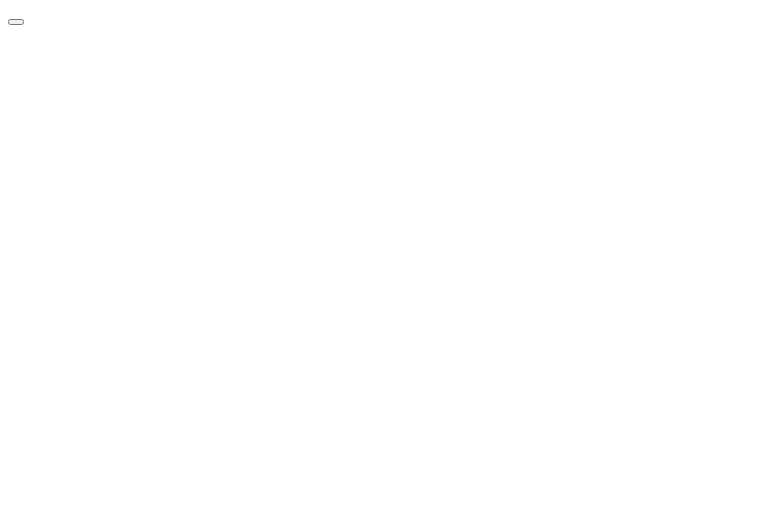
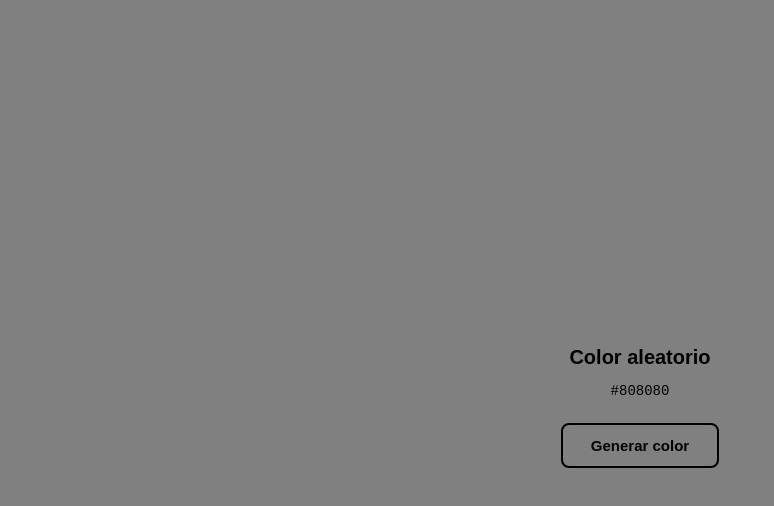
Before and after one commit to EusebioCO296/frontend-1-repository-intermediate, a plain HTML site: page cambiaColorAuto/index.html in a window 1280 px wide. Shown: the whole page, without its empty margins (0-774 px from the left). Drawn offline with Linux system fonts and the light colour scheme.

Commit message:
ejercicios frontend

```diff
--- a/cambiaColorAuto/cambiaColorAuto.js
+++ b/cambiaColorAuto/cambiaColorAuto.js
@@ -0,0 +1,24 @@
+function randomChannel() {
+    return Math.floor(Math.random() * 256);
+}
+
+function toHex(value) {
+    return value.toString(16).padStart(2, '0');
+}
+
+function changeColor() {
+    const r = randomChannel();
+    const g = randomChannel();
+    const b = randomChannel();
+
+    const hex = `#${toHex(r)}${toHex(g)}${toHex(b)}`.toUpperCase();
+    document.body.style.backgroundColor = `rgb(${r}, ${g}, ${b})`;
+    document.getElementById('hex-value').textContent = hex;
+
+    const luminance = (0.299 * r + 0.587 * g + 0.114 * b) / 255;
+    const textColor = luminance < 0.5 ? '#ffffff' : '#000000';
+    document.querySelectorAll('h1, p, button').forEach(el => {
+        el.style.color = textColor;
+        el.style.borderColor = textColor;
+    });
+}
--- a/cambiaColorAuto/index.html
+++ b/cambiaColorAuto/index.html
@@ -1,12 +1,21 @@
 <!DOCTYPE html>
 <html lang="en">
+
 <head>
     <meta charset="UTF-8">
     <meta name="viewport" content="width=device-width, initial-scale=1.0">
-    <title>Document</title>
-    <button></button>
+    <title>Random Color</title>
+    <link rel="stylesheet" href="styles.css">
 </head>
+
 <body>
+    <div class="container">
+        <h1>Color aleatorio</h1>
+        <p id="hex-value">#808080</p>
+        <button id="btn" onclick="changeColor()">Generar color</button>
+    </div>
 
+    <script src="cambiaColorAuto.js"></script>
 </body>
+
 </html>
--- a/cambiaColorAuto/styles.css
+++ b/cambiaColorAuto/styles.css
@@ -0,0 +1,40 @@
+body {
+    font-family: Arial, sans-serif;
+    margin: 0;
+    min-height: 100vh;
+    display: flex;
+    justify-content: center;
+    align-items: center;
+    background-color: #808080;
+    transition: background-color 0.4s ease;
+}
+
+.container {
+    text-align: center;
+}
+
+h1 {
+    font-size: 20px;
+    margin-bottom: 8px;
+}
+
+p {
+    font-family: monospace;
+    font-size: 14px;
+    margin-bottom: 24px;
+}
+
+button {
+    padding: 12px 28px;
+    font-size: 15px;
+    font-weight: bold;
+    border: 2px solid currentColor;
+    border-radius: 8px;
+    background: transparent;
+    cursor: pointer;
+    transition: opacity 0.2s;
+}
+
+button:hover {
+    opacity: 0.7;
+}
--- /dev/null
+++ b/cambiarFondoBarras/styles.css
@@ -0,0 +1,48 @@
+body {
+    font-family: Arial, sans-serif;
+    margin: 0;
+    min-height: 100vh;
+    display: flex;
+    justify-content: center;
+    align-items: center;
+}
+
+.container {
+    width: 100%;
+    max-width: 500px;
+    padding: 0 20px;
+}
+
+.slider-group {
+    margin-bottom: 24px;
+}
+
+.slider-group label {
+    display: block;
+    font-size: 14px;
+    font-weight: bold;
+    margin-bottom: 6px;
+}
+
+.slider-row {
+    display: flex;
+    align-items: center;
+    gap: 12px;
+}
+
+.slider-row input[type="range"] {
+    flex: 1;
+}
+
+.slider-row span {
+    font-size: 14px;
+    min-width: 30px;
+    text-align: right;
+}
+
+#hex-value {
+    margin-top: 24px;
+    font-family: monospace;
+    font-size: 13px;
+    color: #555;
+}
```
Also changed, not shown: cambiarFondoBarras/index.html (added, +41 -0 lines), cambiarFondoBarras/script.js (added, +32 -0 lines), 1 other file.
